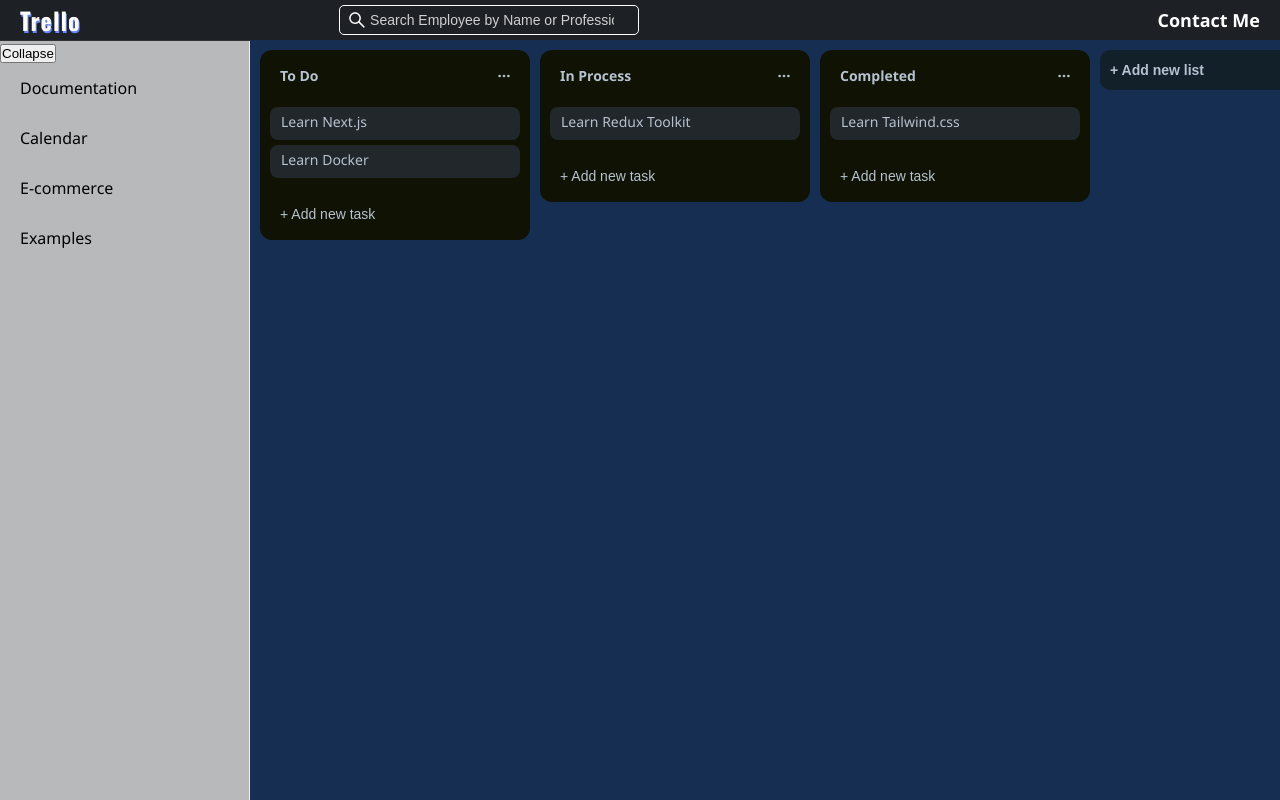
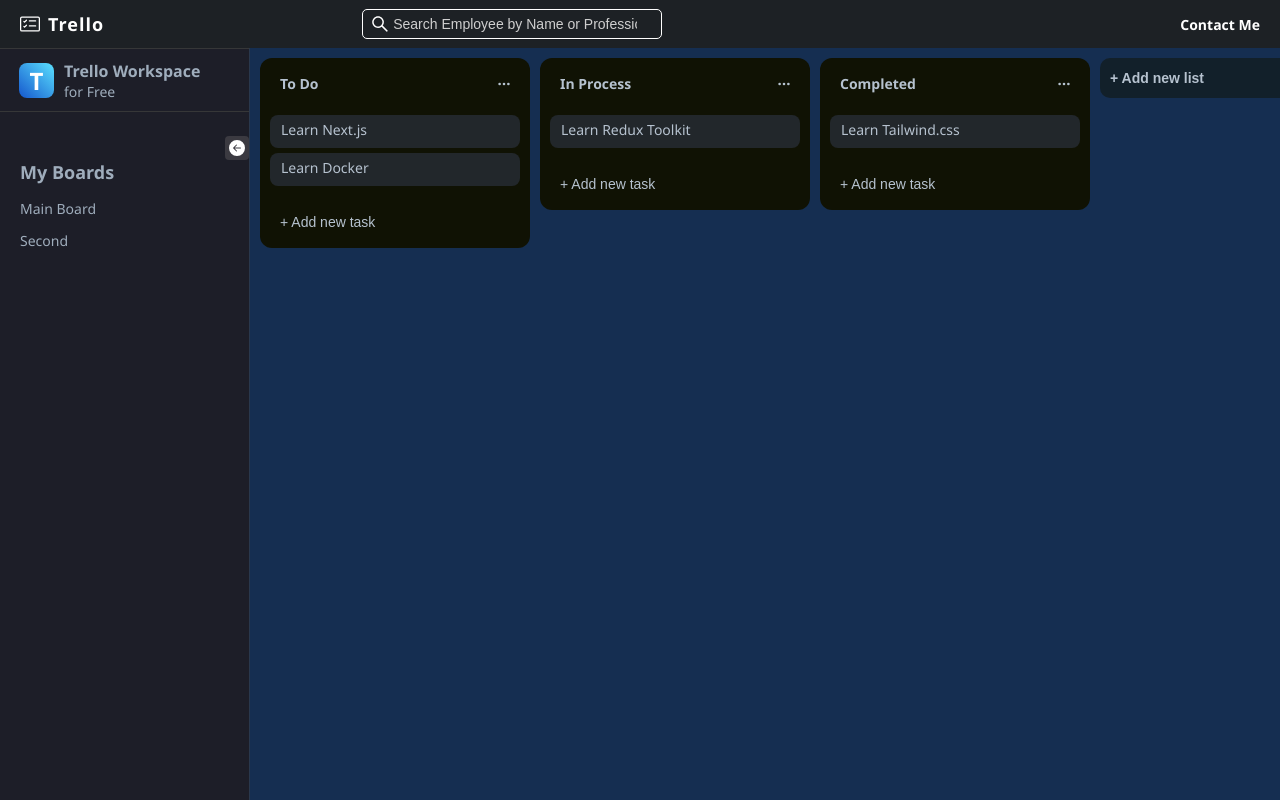
Before and after one commit to otpz/todo-dnd-react-reduxjs, a React (Create React App) app: page / in a window 1280 px wide. Built offline with nearby package versions, Linux system fonts and the light colour scheme.

Commit message:
sidebar ui

```diff
--- a/src/App.css
+++ b/src/App.css
@@ -31,7 +31,7 @@
 .main_content{
   width: 100%;
   max-height: 100%;
-  height: calc(100% - 40px);
+  height: calc(100% - 48px);
   display: flex;
   flex-direction: row;
 }
--- a/src/components/Header/Header.tsx
+++ b/src/components/Header/Header.tsx
@@ -1,10 +1,13 @@
 import styles from './styles.module.css'
 import SearchForm from '../SearchForm/SearchForm';
+import { BsCardChecklist  } from "react-icons/bs";
 
 const Header = () => {
   return (
     <nav className={styles.container}>
-        <div className={styles.logo}>Trello</div>
+        <div className={styles.logo}>
+          <BsCardChecklist className={styles.logo_icon}/>
+          <span>Trello</span></div>
         <SearchForm/>
         <ul className={styles.nav_list}>
             <li className={styles.list_item}>
--- a/src/components/Header/styles.module.css
+++ b/src/components/Header/styles.module.css
@@ -2,7 +2,7 @@
 
 .container{
     width: 100%;
-    max-height: 40px;
+    min-height: 48px;
     display: flex;
     justify-content: space-between;
     align-items: center;
@@ -17,19 +17,18 @@
     display: flex;
     justify-content: baseline;
     align-items: center;
-    font-size: 24px;
+    font-size: 18px;
     font-weight: bold;
-    font-family: "Oswald", sans-serif;
     letter-spacing: 1px;
     color: white;
-    text-shadow: 1px 2px 0px rgb(101, 132, 255);
-    transition: ease-in-out all 0.1s;
+    cursor: pointer;
 }
 
-.logo:hover{
-    color: rgb(101, 132, 255);
-    text-shadow: 1px 2px 0px white;
-    transition: ease-in-out all 0.1s;
+.logo_icon{
+    margin-right: 8px;
+    width: 20px;
+    height: 20px;
+    color: white;
 }
 
 .search_div{
@@ -96,13 +95,13 @@
     height: 100%;
     display: flex;
     list-style: none;
-    justify-content: end;
+    justify-content: flex-end;
     align-items: center;
 }
 
 .list_item a{
     color: white;
-    font-size: 18px;
+    font-size: 14px;
     font-weight: bold;
     transition: ease-in-out all 0.1s;
     text-decoration: none;
--- a/src/components/SideMenu/SideMenu.tsx
+++ b/src/components/SideMenu/SideMenu.tsx
@@ -1,28 +1,85 @@
-import { useState } from 'react'
-import styles from "./style.module.css"
-import { Sidebar, Menu, MenuItem, SubMenu } from 'react-pro-sidebar'
+import React, { useState } from 'react';
+import { Sidebar, Menu, MenuItem, MenuItemStyles, } from 'react-pro-sidebar';
+import { SidebarHeader } from '../SidebarHeader/SidebarHeader';
+import styles from './style.module.css'
 
-const SideMenu = () => {
+import { BsFillArrowLeftCircleFill, BsFillArrowRightCircleFill } from "react-icons/bs";
 
-    const [collapsed, setCollapsed] = useState(false)
+const themes = {
+    sidebar: {
+        backgroundColor: '#1D1E28',
+        color: '#9FADBC',
+    },
+    menu: {
+        menuContent: '#1D1E28',
+        innerHeight: "32px",
+        hover: {
+            backgroundColor: '#41424A',
+            color: '#9FADBC',
+        },
 
-    return (
-        <div className={styles.container}>
-            <Sidebar collapsed={collapsed} className={styles.sidebar}>
-                <main className={styles.sidebar_header}>
-                    <button className="sb-button" onClick={() => setCollapsed(!collapsed)}>
-                        Collapse
-                    </button>
-                </main>
-                <Menu className={styles.sidebar_menu}>
-                    <MenuItem className={styles.menu_item}>Documentation</MenuItem>
-                    <MenuItem className={styles.menu_item}>Calendar</MenuItem>
-                    <MenuItem className={styles.menu_item}>E-commerce</MenuItem>
-                    <MenuItem className={styles.menu_item}>Examples</MenuItem>
-                </Menu>
-            </Sidebar>
+    },
+};
+
+const SideMenu: React.FC = () => {
+  const [collapsed, setCollapsed] = useState(false);
+  const [toggled, setToggled] = useState(false);
+  const [broken, setBroken] = useState(false);
+
+  const menuItemStyles: MenuItemStyles = {
+    root: {
+        fontSize: '14px',
+        fontWeight: 400,
+        height: "32px"
+    },
+    button: {
+        height: "32px",
+        '&:hover': {
+            backgroundColor: themes.menu.hover.backgroundColor,
+            color: themes.menu.hover.color,
+        },
+    },
+    label: ({ open }) => ({
+        fontWeight: open ? 600 : undefined,
+    }),
+  };
+
+  return (
+    <div style={{ display: 'flex', height: '100%'}}>
+      <Sidebar
+        collapsed={collapsed}
+        toggled={toggled}
+        onBackdropClick={() => setToggled(false)}
+        onBreakPoint={setBroken}
+        breakPoint="md"
+        backgroundColor={themes.sidebar.backgroundColor}
+        rootStyles={{
+            borderRight: "1px solid #47474766",
+            color: themes.sidebar.color,
+        }}
+      >
+        <div style={{ display: 'flex', flexDirection: 'column', height: '100%' }}>
+          <SidebarHeader rtl={false} style={{ borderTop: "1px solid #363738", borderBottom: "1px solid #363738", marginBottom: "24px" }} />
+          <div className={styles.collapse_button} onClick={() => setCollapsed(prev => !prev)}>
+            {
+                collapsed === true ?
+                <BsFillArrowRightCircleFill className={styles.no_collapsed_icon}/> :
+                <BsFillArrowLeftCircleFill className={styles.collapsed_icon}/>
+            }
+          </div>
+          <div style={{ flex: 1, marginBottom: '32px' }}>
+            <div className={styles.fontFamily} style={{ padding: '0 20px', marginBottom: '8px', fontSize: "18px", fontWeight:"bold"}}>
+              My Boards
+            </div>
+            <Menu menuItemStyles={menuItemStyles}>
+                <MenuItem active={true}>Main Board</MenuItem>
+                <MenuItem>Second</MenuItem>
+            </Menu>
+          </div>
         </div>
-    )
-}
+      </Sidebar>
+    </div>
+  );
+};
 
 export default SideMenu
--- a/src/components/SideMenu/style.module.css
+++ b/src/components/SideMenu/style.module.css
@@ -1,8 +1,55 @@
 .container{
     display: flex;
-    max-width: 300px;
+    flex-direction: column;
+    max-width: 260px;
     max-height: 100%;
     height: 100%;
-    background-color: #1D2125;
-    border-top: 1px solid rgb(50, 50, 50);
+    border: none;
+    background-color: #1F1E27;
 }
+
+.container aside{
+    border-right: 1px solid rgb(128, 128, 128, 0.3);
+}
+
+.sidebar{
+    width: 100%;
+    height: 100%;
+}
+
+.sidebar_menu{
+    width: 100%;
+    max-height: 100%;
+    height: 100%;
+    background-color: #1F1E27;
+    border-top: 1px solid #363738;
+    border-right: 1px solid #47474766;
+}
+
+.fontFamily{
+    font-family: "Segoe UI", Arial, sans-serif;
+}
+
+
+.collapse_button{
+    width: 24px;
+    height: 24px;
+    color: rgb(0, 0, 0);
+    margin-left: auto;
+    display: grid;
+    place-items: center;
+    font-size: 12px;
+    border-radius: 4px;
+    transition: ease-in-out all 0.15s;
+    background-color: #3b3a41;
+
+}
+
+.collapse_button .no_collapsed_icon,
+.collapse_button .collapsed_icon{
+    width: 16px;
+    height: 16px;
+    font-size: 16px;
+    font-weight: bold;
+    color: white;
+}
--- /dev/null
+++ b/src/components/SidebarHeader/SidebarHeader.tsx
@@ -0,0 +1,61 @@
+import styled from '@emotion/styled';
+import React from 'react';
+// import { Typography } from './Typography';
+
+interface SidebarHeaderProps extends React.HTMLAttributes<HTMLDivElement> {
+  children?: React.ReactNode;
+  rtl: boolean;
+}
+
+const StyledSidebarHeader = styled.div`
+  height: 64px;
+  min-height: 64px;
+  display: flex;
+  align-items: center;
+  padding: 0 20px;
+
+  > div {
+    width: 100%;
+    overflow: hidden;
+  }
+`;
+
+const StyledLogo = styled.div<{ rtl?: boolean }>`
+  width: 35px;
+  min-width: 35px;
+  height: 35px;
+  min-height: 35px;
+  display: flex;
+  align-items: center;
+  justify-content: center;
+  border-radius: 8px;
+  color: white;
+  font-size: 24px;
+  font-weight: 700;
+  background-color: #009fdb;
+  background: linear-gradient(45deg, rgb(21 87 205) 0%, rgb(90 225 255) 100%);
+  ${({ rtl }) =>
+    rtl
+      ? `
+      margin-left: 10px;
+      margin-right: 4px;
+      `
+      : `
+      margin-right: 10px;
+      margin-left: 4px;
+      `}
+`;
+
+export const SidebarHeader: React.FC<SidebarHeaderProps> = ({ children, rtl, ...rest }) => {
+  return (
+    <StyledSidebarHeader {...rest}>
+      <div style={{ display: 'flex', alignItems: 'center', marginLeft: "-5px"}}>
+        <StyledLogo rtl={rtl}>T</StyledLogo>
+        <div style={{display: 'flex', flexDirection: "column"}}>
+            <span style={{fontSize: "16px", fontWeight: "bold"}}>Trello Workspace</span>
+            <span style={{fontSize: "14px"}}>for Free</span>
+        </div>
+      </div>
+    </StyledSidebarHeader>
+  );
+};
```
